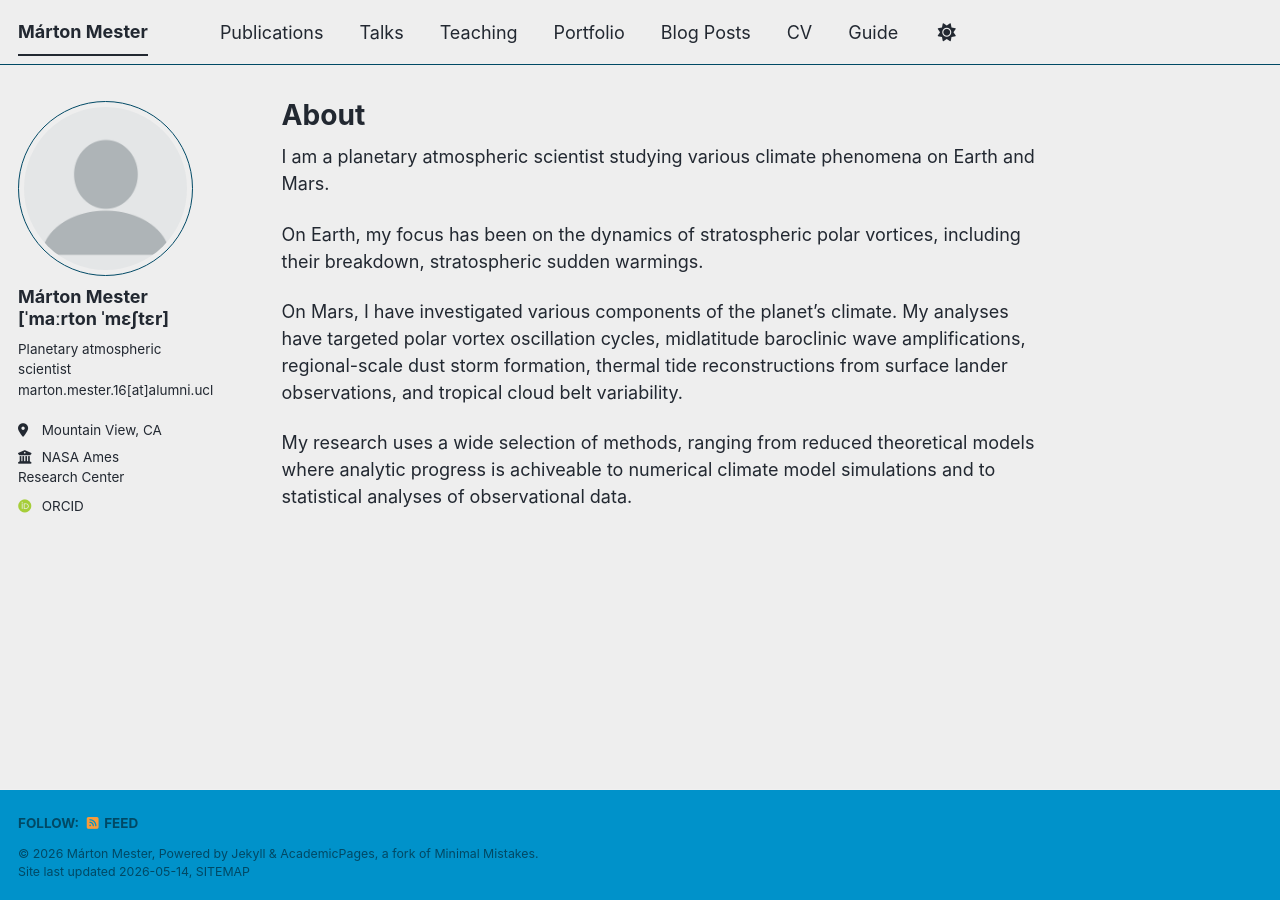
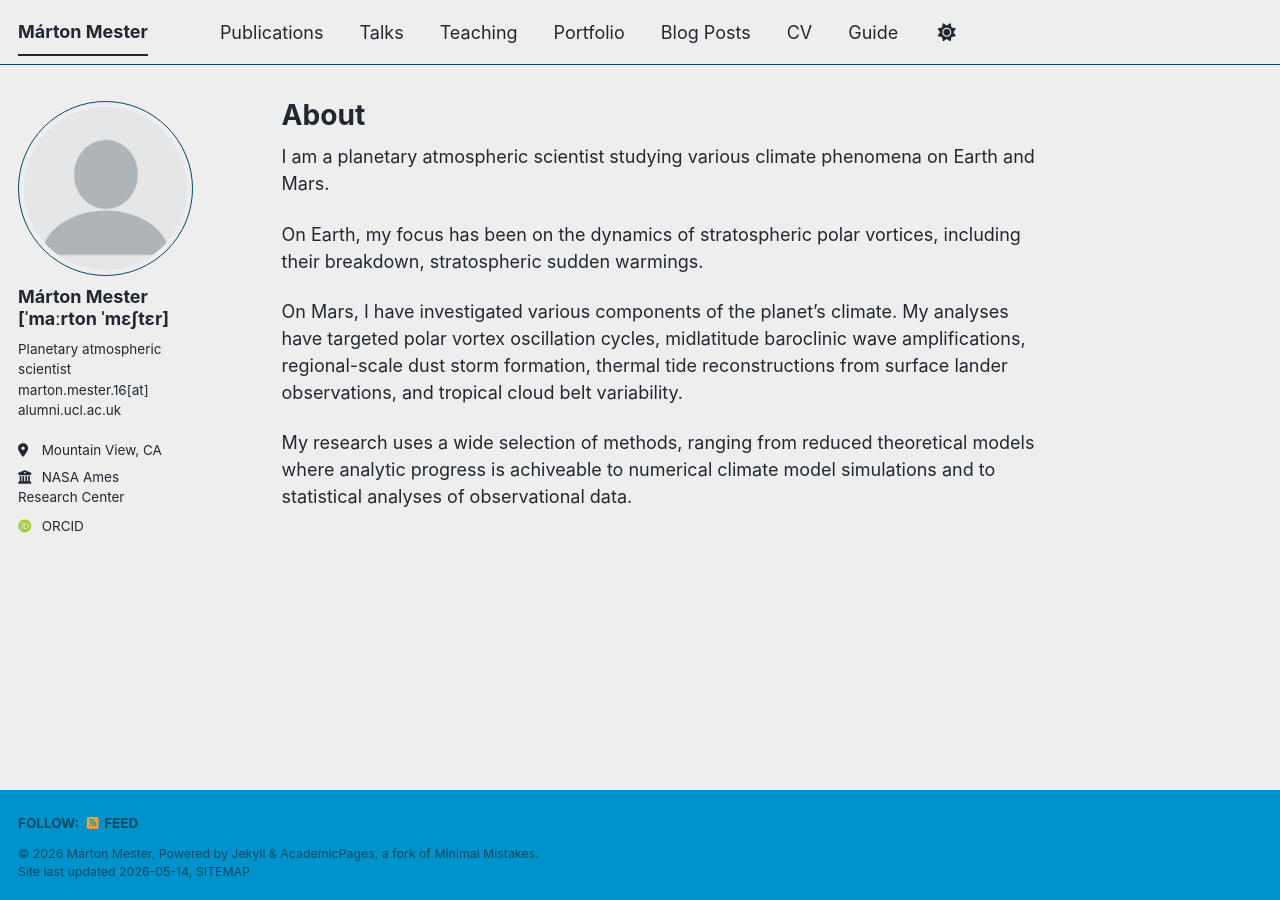
Before and after one commit to thengc6369/thengc6369.github.io, a Jekyll site: the page built from _pages/about.md, in a window 1280 px wide. Built offline with Jekyll 4.4.1, drawn with Linux system fonts in a browser that asks for light colours; some web fonts are replaced; a script bundle is joined from its source files by our own code; library files that are not in the unit come from our copies.

```diff
--- a/_config.yml
+++ b/_config.yml
@@ -25,7 +25,7 @@ author:
   avatar           : "profile.png"
   name             : "Márton Mester <br> [ˈmaːrton ˈmɛʃtɛr]"
   pronouns         : # example: "he/him"
-  bio              : "Planetary atmospheric scientist <br> marton.mester.16[at]alumni.ucl.ac.uk"
+  bio              : "Planetary atmospheric scientist <br> marton.mester.16[at] <br> alumni.ucl.ac.uk"
   location         : "Mountain View, CA"
   employer         : "NASA Ames <br> Research Center"
   uri              : # URL
```
